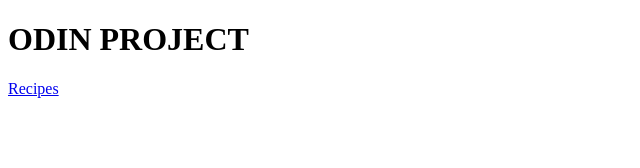
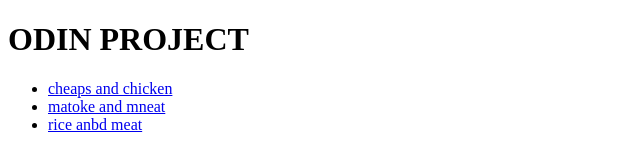
Before and after one commit to Eng-Wingard/odin-recipes, a plain HTML site: page index.html in a window 1280 px wide. Shown: the whole page, without its empty margins (0-640 px from the left). Drawn offline with Linux system fonts and the light colour scheme.

Commit message:
this is receipe complete html project

```diff
--- a/index.html
+++ b/index.html
@@ -7,7 +7,10 @@
 </head>
 <body>
     <h1>ODIN PROJECT</h1>
-    <a href="recipes/cheaps_chicken.html">Recipes</a>
-
+    <ul>
+    <li><a href="recipes/cheaps_chicken.html">cheaps and chicken</a></li>
+    <li><a href="recipes/meat_matooke.html">matoke and mneat</a></li>
+     <li><a href="recipes/rice_meat.html">rice anbd meat</a></li>
+</ul>
 </body>
 </html>
```
